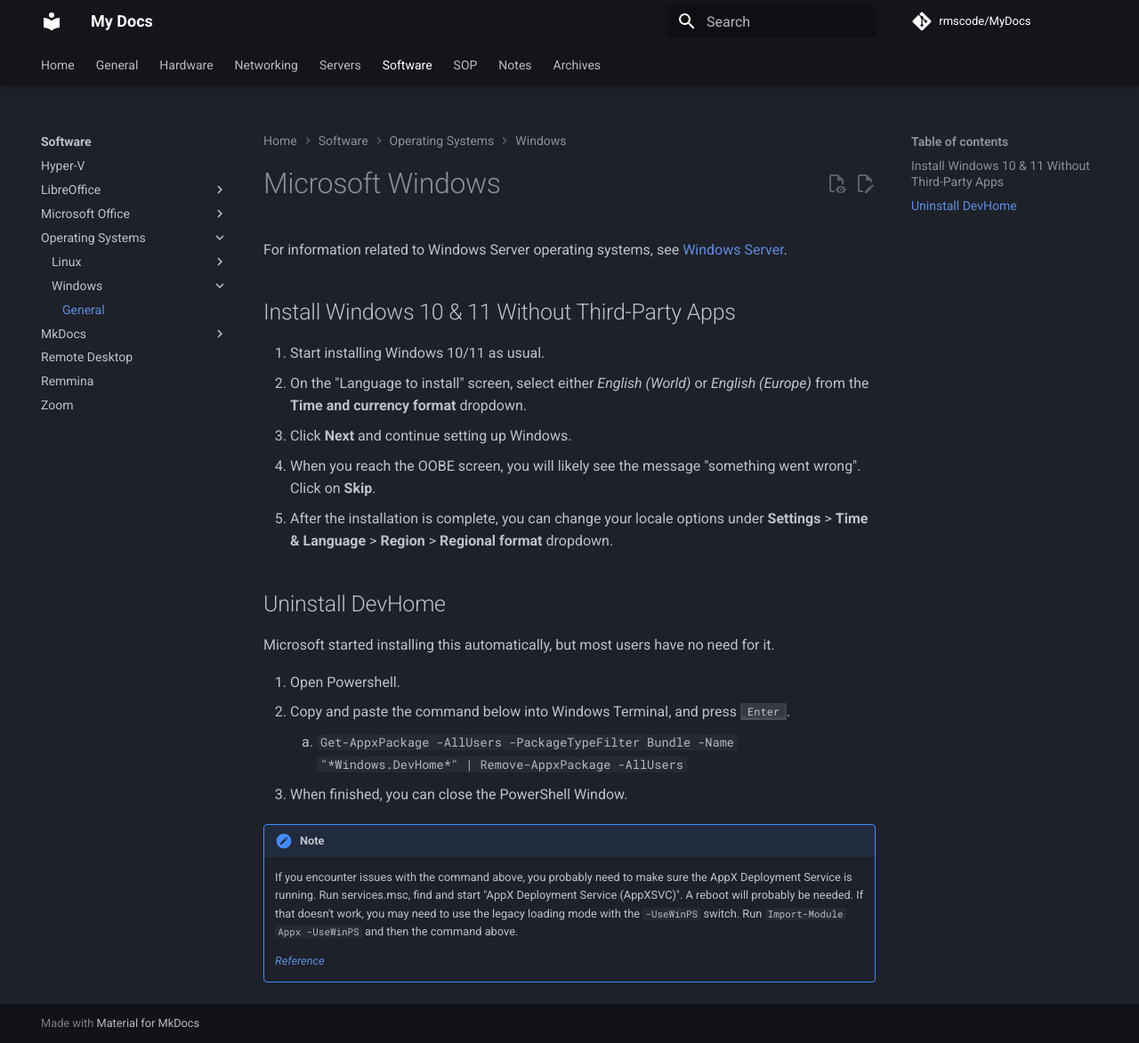
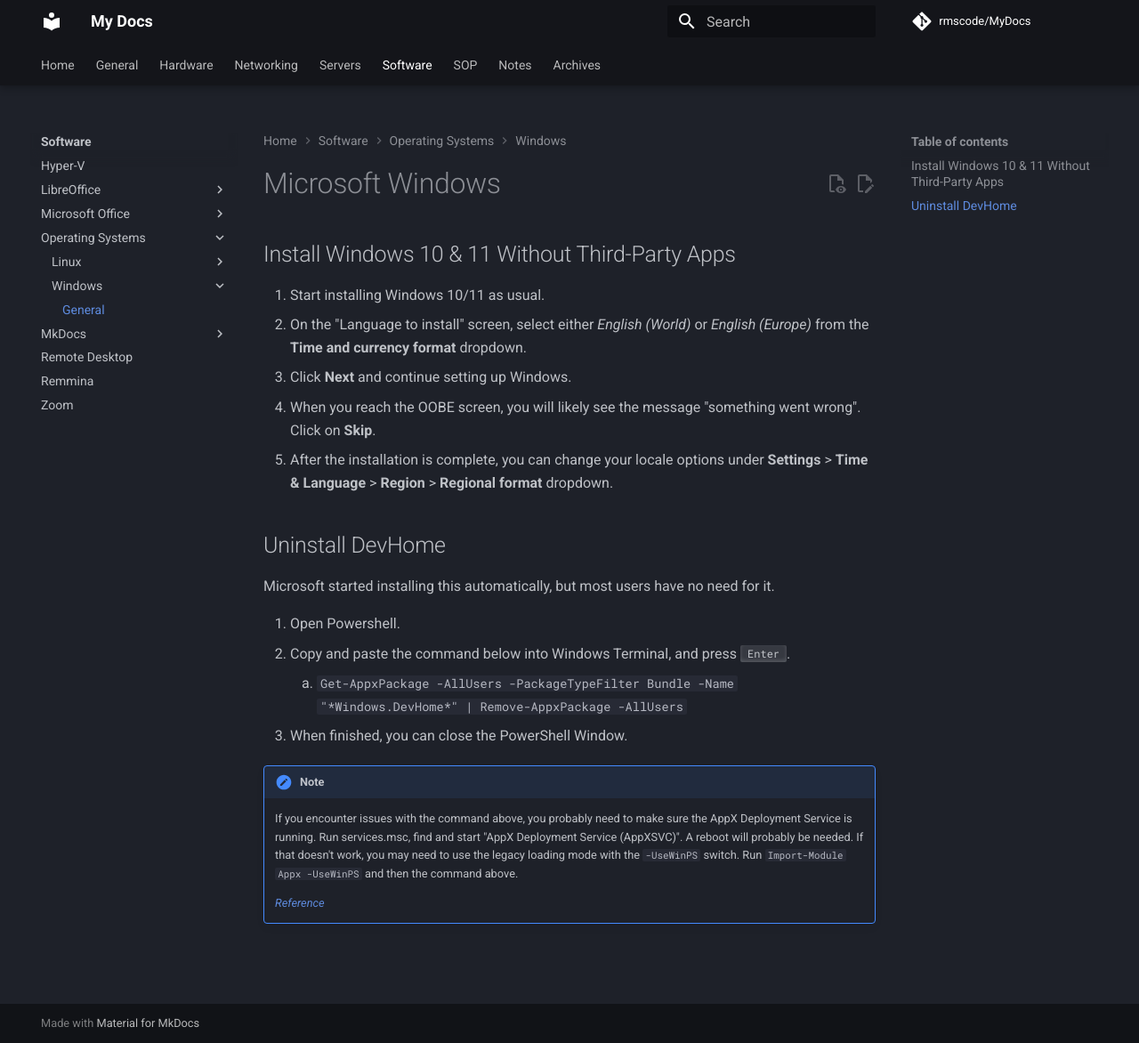
Before and after one commit to rmscode/binary-garden, an MkDocs documentation site: the page built from docs/software/operating-systems/windows/windows.md, in a window 1280 px wide and 1172 px high. Shown: the whole window at 89% size. Built offline with MkDocs 1.6.1 and Material for MkDocs 9.7.7, drawn with Linux system fonts in a browser that asks for light colours; comment, search, counter and statistics services are not loaded.

Commit message:
Chore: Fix links

```diff
--- a/docs/software/operating-systems/windows/windows.md
+++ b/docs/software/operating-systems/windows/windows.md
@@ -1,6 +1,4 @@
 # Microsoft Windows
-
-For information related to Windows Server operating systems, see [Windows Server](../../../servers/windows-server/index.md).
 
 ## Install Windows 10 & 11 Without Third-Party Apps
 
```
